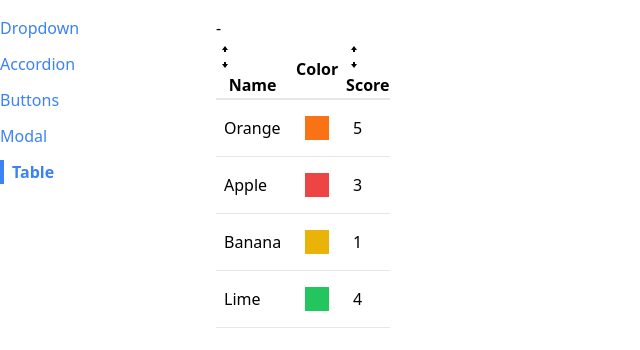
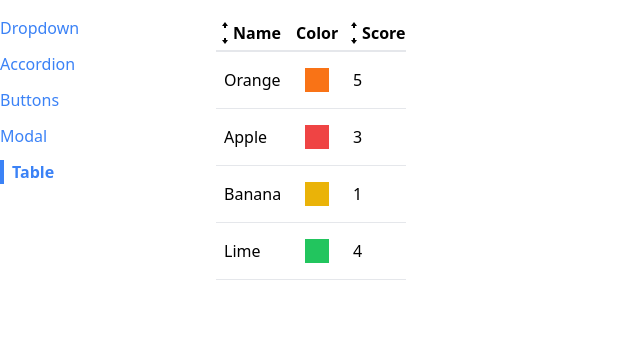
Before and after one commit to Alzubair98/comps, a React (Vite) app: page /table in a window 1280 px wide. Shown: the top 350 px of the page, without its empty margins (0-640 px from the left). Built offline with nearby package versions, Linux system fonts and the light colour scheme.

Commit message:
add styling

```diff
--- a/src/component/SortableTable.jsx
+++ b/src/component/SortableTable.jsx
@@ -8,6 +8,12 @@ const SortableTable = (props) => {
   const { config, data } = props;
 
   const handleClick = (label) => {
+    if (sortBy && label !== sortBy) {
+      setSortOrder("asc");
+      setSortBy(label);
+      return;
+    }
+
     if (sortOrder === null) {
       setSortOrder("asc");
       setSortBy(label);
@@ -59,12 +65,15 @@ const SortableTable = (props) => {
       ...column,
       header: () => (
         <th
+          className="cursor-pointer hover:bg-gray-100"
           onClick={() => {
             handleClick(column.label);
           }}
         >
-          {getIcons(column.label, sortBy, sortOrder)}
-          {column.label}
+          <div className="flex items-center">
+            {getIcons(column.label, sortBy, sortOrder)}
+            {column.label}
+          </div>
         </th>
       ),
     };
@@ -91,13 +100,7 @@ const SortableTable = (props) => {
     });
   }
 
-  return (
-    <div>
-      {" "}
-      {sortOrder} - {sortBy}
-      <Table {...props} data={sortedData} config={updatedConfig} />
-    </div>
-  );
+  return <Table {...props} data={sortedData} config={updatedConfig} />;
 };
 
 export default SortableTable;
```
